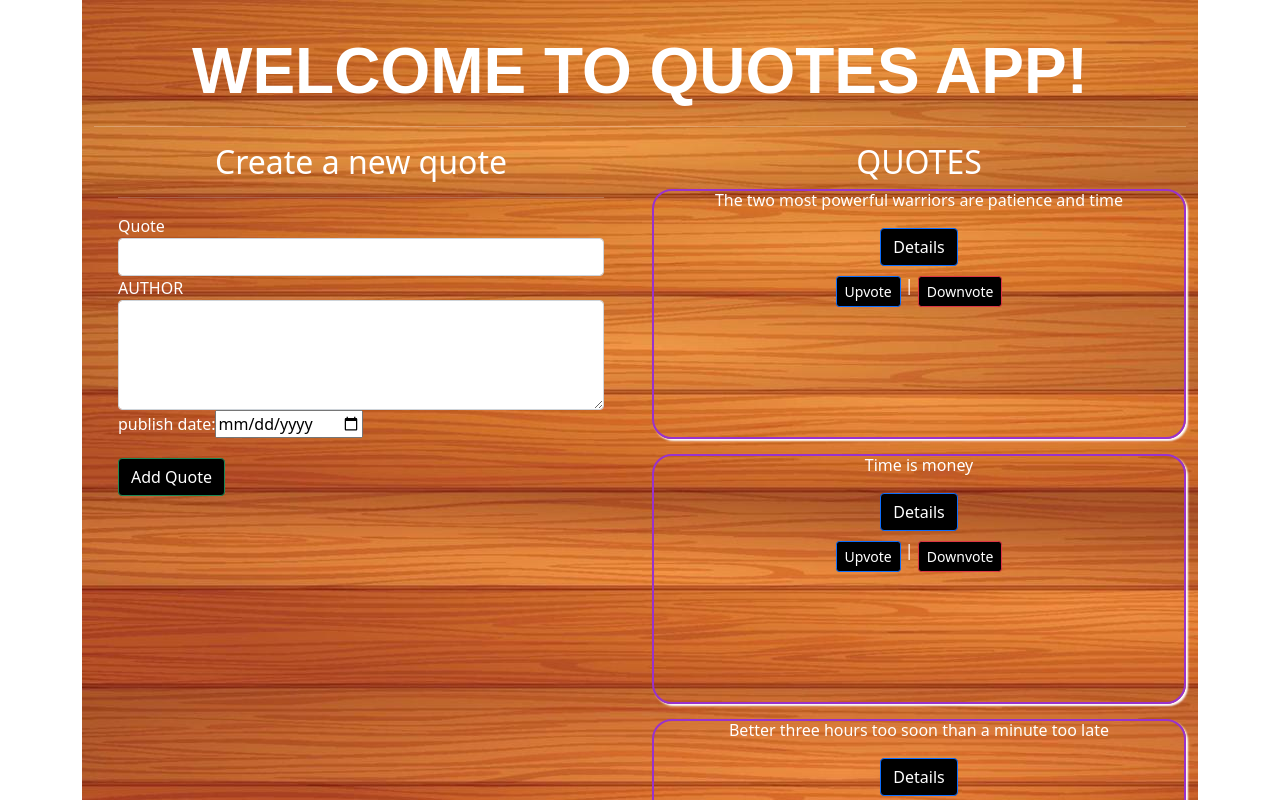
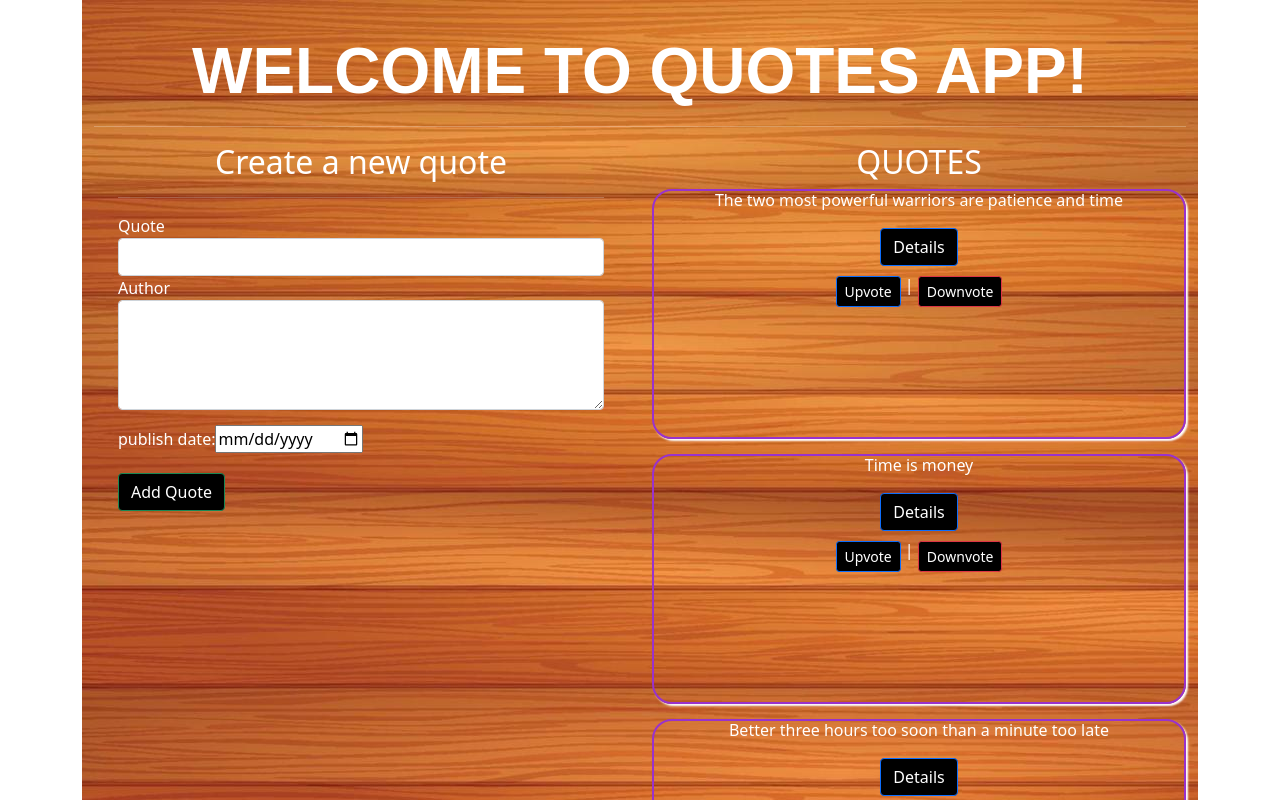
Before and after one commit to linetlucy-genchabe/Quotes-app, an Angular app: page / in a window 1280 px wide. Shown: the top 800 px of the page. Built offline with nearby package versions, Linux system fonts and the light colour scheme.

Commit message:
edit form style

```diff
--- a/src/app/quote-form/quote-form.component.html
+++ b/src/app/quote-form/quote-form.component.html
@@ -12,7 +12,7 @@
         </div>
         <div class="form-group">
 
-            <label for="description">AUTHOR</label>
+            <label for="description">Author</label>
             <textarea class="form-control" id="description" rows="4" [(ngModel)]="newQuote.description" name="description" #description="ngModel" required></textarea>
             <div [hidden]="description.valid || description.pristine" class="alert alert-danger">
                 <p>Description is required</p>
@@ -38,4 +38,8 @@
     .h2 {
         font-family: sans-serif;
     }
+
+    #start {
+        margin-top: 15px;
+    }
 </style>
```
